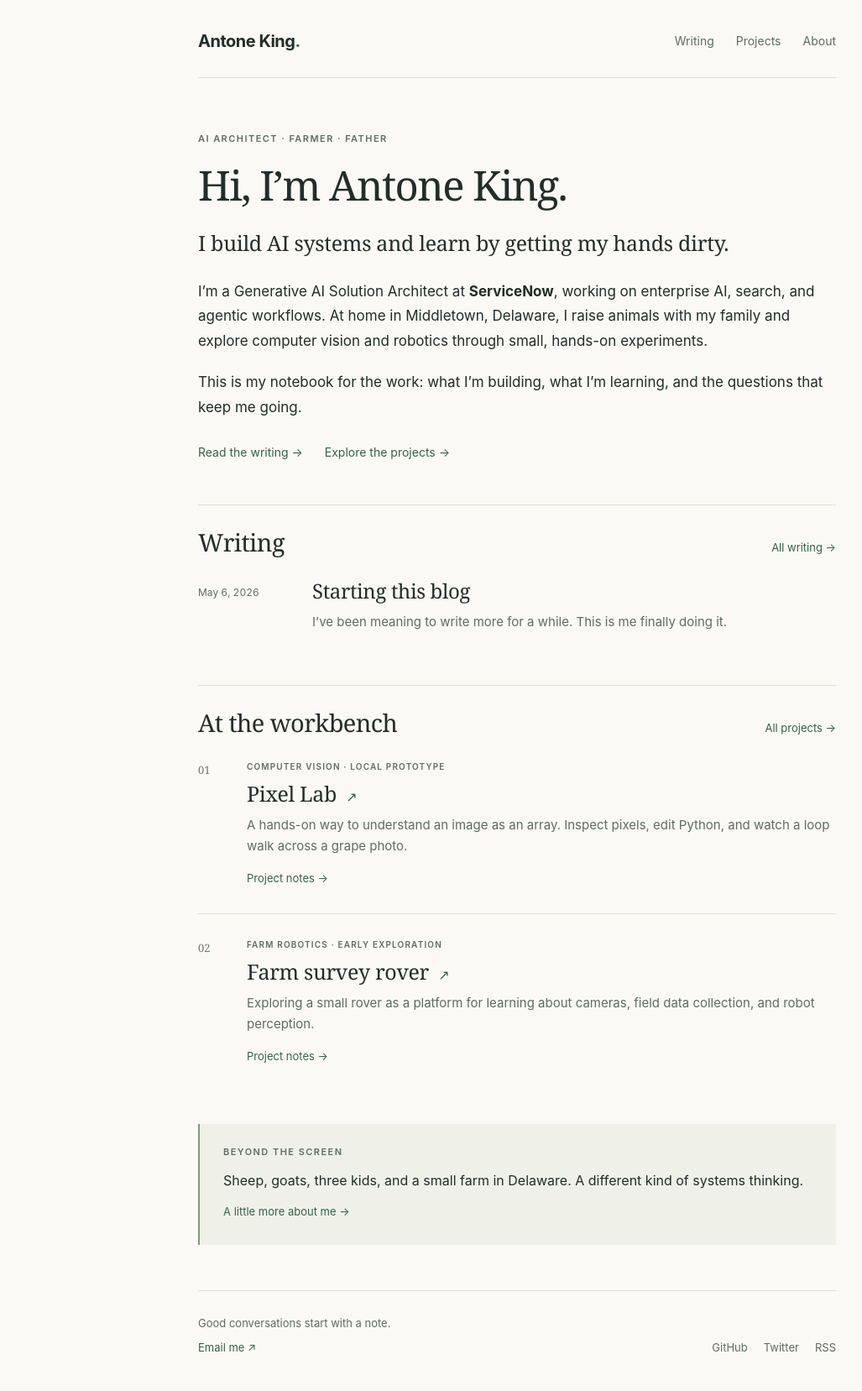
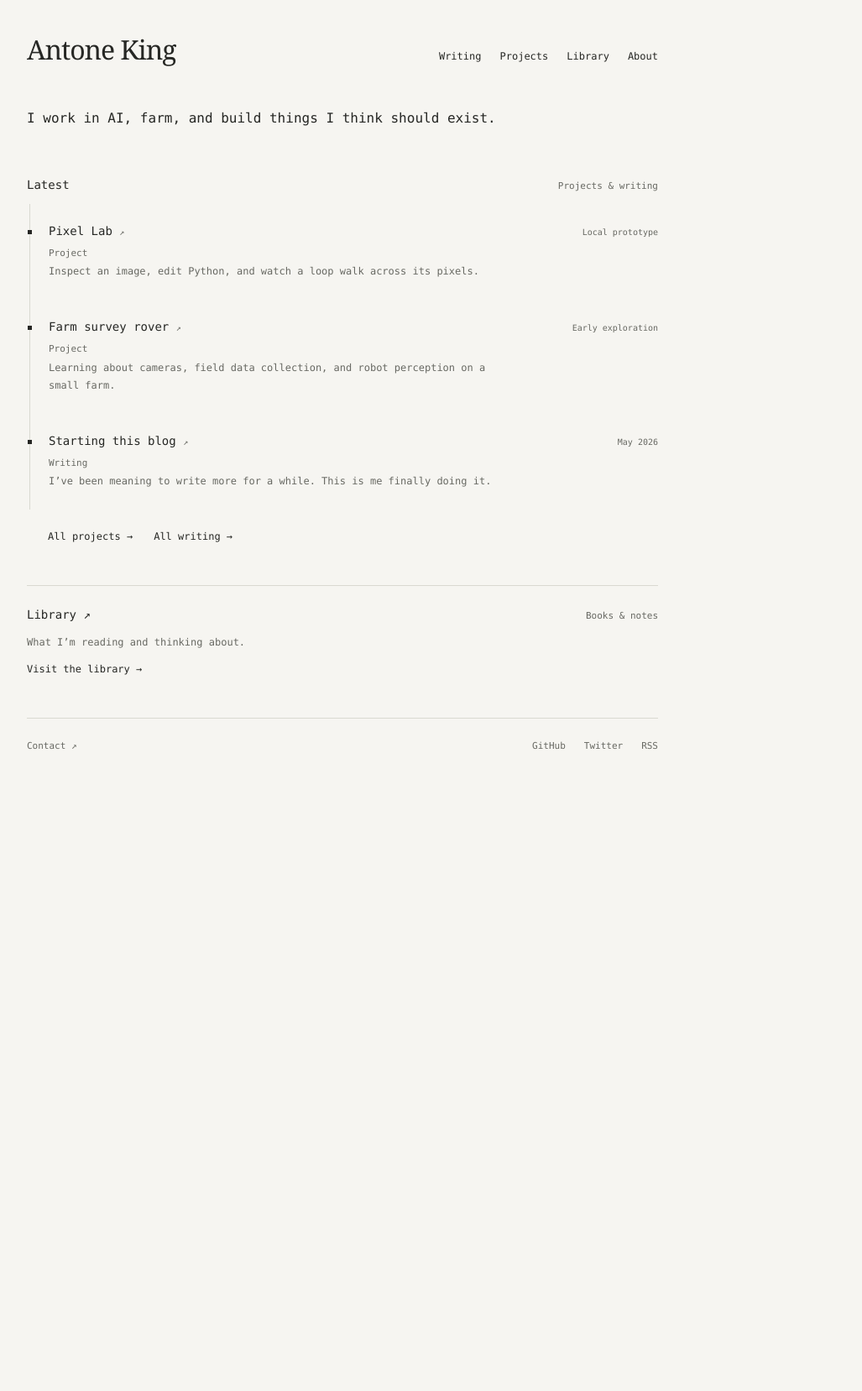
Before and after one commit to antonemking/antonemking.github.io, a Jekyll site: the page built from index.md, in a window 1280 px wide. Shown: the whole page at 84% size, without its empty margins (24-1051 px from the left). Built offline with Jekyll 4.4.1, drawn with Linux system fonts in a browser that asks for light colours; after the commit the page ends 934 px from its top, so only the background shows below that.

Commit message:
Simplify homepage and add a personal reading library

```diff
--- /dev/null
+++ b/_data/books.yml
@@ -0,0 +1,3 @@
+# Add only books confirmed by Antone.
+# Each entry: title, author (optional), status (reading/finished/to-read), note (optional).
+[]
--- a/_includes/project-list.html
+++ b/_includes/project-list.html
@@ -1,20 +1,12 @@
 <ul class="project-list">
+  {% for project in site.data.projects %}
   <li>
-    <div class="project-number" aria-hidden="true">01</div>
-    <div>
-      <p class="eyebrow">Computer vision · Local prototype</p>
-      <h3><a href="{{ '/projects/pixel-lab/' | relative_url }}">Pixel Lab <span aria-hidden="true">↗</span></a></h3>
-      <p>A hands-on way to understand an image as an array. Inspect pixels, edit Python, and watch a loop walk across a grape photo.</p>
-      <a class="quiet-link" href="{{ '/projects/pixel-lab/' | relative_url }}">Project notes <span aria-hidden="true">→</span></a>
+    <div class="entry-heading">
+      <h3><a href="{{ project.url | relative_url }}">{{ project.title }} <span aria-hidden="true">↗</span></a></h3>
+      <span class="entry-date">{{ project.status }}</span>
     </div>
+    <p class="entry-type">{{ project.category }}</p>
+    <p>{{ project.summary }}</p>
   </li>
-  <li>
-    <div class="project-number" aria-hidden="true">02</div>
-    <div>
-      <p class="eyebrow">Farm robotics · Early exploration</p>
-      <h3><a href="{{ '/projects/farm-rover/' | relative_url }}">Farm survey rover <span aria-hidden="true">↗</span></a></h3>
-      <p>Exploring a small rover as a platform for learning about cameras, field data collection, and robot perception.</p>
-      <a class="quiet-link" href="{{ '/projects/farm-rover/' | relative_url }}">Project notes <span aria-hidden="true">→</span></a>
-    </div>
-  </li>
+  {% endfor %}
 </ul>
--- a/_layouts/default.html
+++ b/_layouts/default.html
@@ -5,25 +5,25 @@
     <meta name="viewport" content="width=device-width, initial-scale=1">
     {% seo %}
     <link rel="stylesheet" href="{{ '/assets/css/style.css' | relative_url }}">
-    <meta name="theme-color" content="#faf9f6">
+    <meta name="theme-color" content="#f6f5f1">
     {% feed_meta %}
   </head>
   <body>
     <a class="skip-link" href="#main">Skip to content</a>
     <div class="site-shell">
       <header class="site-header">
-        <a class="site-name" href="{{ '/' | relative_url }}"{% if page.url == '/' %} aria-current="page"{% endif %}>Antone King<span class="name-period" aria-hidden="true">.</span></a>
+        <a class="site-name" href="{{ '/' | relative_url }}"{% if page.url == '/' %} aria-current="page"{% endif %}>Antone King</a>
         <nav aria-label="Main navigation">
           <a href="{{ '/blog/' | relative_url }}"{% if page.section == 'writing' or page.layout == 'post' %} aria-current="page"{% endif %}>Writing</a>
           <a href="{{ '/projects/' | relative_url }}"{% if page.section == 'projects' %} aria-current="page"{% endif %}>Projects</a>
+          <a href="{{ '/library/' | relative_url }}"{% if page.section == 'library' %} aria-current="page"{% endif %}>Library</a>
           <a href="{{ '/about/' | relative_url }}"{% if page.url == '/about/' %} aria-current="page"{% endif %}>About</a>
         </nav>
       </header>
       <main id="main" tabindex="-1">{{ content }}</main>
       <footer class="site-footer" id="contact">
         <div>
-          <p class="footer-invitation">Good conversations start with a note.</p>
-          <a href="mailto:{{ site.email }}">Email me <span aria-hidden="true">↗</span></a>
+          <a href="mailto:{{ site.email }}">Contact <span aria-hidden="true">↗</span></a>
         </div>
         <div class="footer-links" aria-label="Elsewhere">
           <a href="https://github.com/{{ site.github_username }}">GitHub</a>
--- a/_layouts/home.html
+++ b/_layouts/home.html
@@ -1,23 +1,54 @@
 ---
 layout: default
 ---
+<h1 class="sr-only">{{ site.title }}</h1>
 <div class="home-intro prose">{{ content }}</div>
-<section class="home-section" aria-labelledby="writing-heading">
+<section class="home-section" aria-labelledby="latest-heading">
   <div class="section-heading">
-    <h2 id="writing-heading">Writing</h2>
-    <a class="quiet-link" href="{{ '/blog/' | relative_url }}">All writing <span aria-hidden="true">→</span></a>
+    <h2 id="latest-heading">Latest</h2>
+    <p>Projects &amp; writing</p>
   </div>
-  {% include post-list.html limit=3 %}
+  <ul class="timeline">
+    {% for project in site.data.projects %}
+    <li>
+      <div class="entry-heading">
+        <h3><a href="{{ project.url | relative_url }}">{{ project.title }} <span aria-hidden="true">↗</span></a></h3>
+        <span class="entry-date">{{ project.status }}</span>
+      </div>
+      <p class="entry-type">Project</p>
+      <p class="entry-summary">{{ project.summary }}</p>
+    </li>
+    {% endfor %}
+    {% for post in site.posts limit:3 %}
+    <li>
+      <div class="entry-heading">
+        <h3><a href="{{ post.url | relative_url }}">{{ post.title }} <span aria-hidden="true">↗</span></a></h3>
+        <time class="entry-date" datetime="{{ post.date | date_to_xmlschema }}">{{ post.date | date: '%b %Y' }}</time>
+      </div>
+      <p class="entry-type">Writing</p>
+      <p class="entry-summary">{{ post.excerpt | strip_html | strip | truncatewords: 22 }}</p>
+    </li>
+    {% endfor %}
+  </ul>
+  <div class="archive-links">
+    <a href="{{ '/projects/' | relative_url }}">All projects <span aria-hidden="true">→</span></a>
+    <a href="{{ '/blog/' | relative_url }}">All writing <span aria-hidden="true">→</span></a>
+  </div>
 </section>
-<section class="home-section" aria-labelledby="projects-heading">
+<section class="library-preview" aria-labelledby="library-heading">
   <div class="section-heading">
-    <h2 id="projects-heading">At the workbench</h2>
-    <a class="quiet-link" href="{{ '/projects/' | relative_url }}">All projects <span aria-hidden="true">→</span></a>
+    <h2 id="library-heading"><a href="{{ '/library/' | relative_url }}">Library <span aria-hidden="true">↗</span></a></h2>
+    <p>Books &amp; notes</p>
   </div>
-  {% include project-list.html %}
+  <p>What I’m reading and thinking about.</p>
+  {% assign reading = site.data.books | where: 'status', 'reading' %}
+  {% if reading.size > 0 %}
+  <ul class="reading-preview">
+    {% for book in reading limit:3 %}
+    <li><a href="{{ '/library/' | relative_url }}#{{ book.title | slugify }}">{{ book.title | escape }}</a>{% if book.author %}<span> · {{ book.author | escape }}</span>{% endif %}</li>
+    {% endfor %}
+  </ul>
+  {% else %}
+  <a class="quiet-link" href="{{ '/library/' | relative_url }}">Visit the library <span aria-hidden="true">→</span></a>
+  {% endif %}
 </section>
-<aside class="personal-note">
-  <span class="eyebrow">Beyond the screen</span>
-  <p>Sheep, goats, three kids, and a small farm in Delaware. A different kind of systems thinking.</p>
-  <a class="quiet-link" href="{{ '/about/' | relative_url }}">A little more about me <span aria-hidden="true">→</span></a>
-</aside>
--- a/assets/css/style.scss
+++ b/assets/css/style.scss
@@ -2,130 +2,126 @@
 ---
 
 :root {
-  --paper: #faf9f6;
-  --ink: #232d29;
-  --muted: #606b64;
-  --accent: #356249;
-  --line: #dedfd6;
-  --wash: #eff1e9;
+  --paper: #f6f5f1;
+  --ink: #262724;
+  --muted: #686963;
+  --line: #d9d9d1;
+  --wash: #efeee8;
+  --mono: "SFMono-Regular", Consolas, "Liberation Mono", Menlo, monospace;
 }
-
 * { box-sizing: border-box; }
 html { scroll-padding-top: 24px; }
-body {
-  margin: 0;
-  background: var(--paper);
-  color: var(--ink);
-  font-family: -apple-system, BlinkMacSystemFont, "Segoe UI", sans-serif;
-  font-size: 17px;
-  line-height: 1.75;
-  -webkit-font-smoothing: antialiased;
-}
-::selection { background: #d9e5cf; }
-a { color: var(--accent); text-decoration-thickness: 1px; text-underline-offset: 4px; }
-a:hover { color: var(--ink); }
-a:focus-visible, button:focus-visible { outline: 2px solid var(--accent); outline-offset: 5px; border-radius: 2px; }
+body { margin: 0; background: var(--paper); color: var(--ink); font: 14px/1.75 var(--mono); -webkit-font-smoothing: antialiased; }
+::selection { background: #dfdfd2; }
+a { color: inherit; text-decoration-thickness: 1px; text-underline-offset: 4px; }
+a:hover { color: var(--muted); }
+a:focus-visible { outline: 2px solid var(--ink); outline-offset: 5px; border-radius: 1px; }
 main:focus { outline: none; }
 img, video { max-width: 100%; height: auto; }
-.site-shell { max-width: 824px; margin: 0 auto; padding: 0 32px; }
-.site-header { display: flex; align-items: center; justify-content: space-between; gap: 24px; padding: 32px 0 25px; border-bottom: 1px solid var(--line); }
-.site-name { color: var(--ink); font-size: 20px; font-weight: 650; letter-spacing: -.5px; text-decoration: none; white-space: nowrap; }
-.name-period { color: var(--accent); }
-.site-header nav { display: flex; align-items: center; gap: 26px; font-size: 14px; }
-.site-header nav a { color: var(--muted); padding: 5px 0; text-decoration: none; }
-.site-header nav a:hover, .site-header nav a[aria-current] { color: var(--ink); text-decoration: underline; text-underline-offset: 8px; }
+p { margin: 0 0 18px; }
+h1, h2, h3 { font-weight: 400; }
+h1 { margin: 0 0 22px; font: 36px/1.2 Georgia, "Times New Roman", serif; letter-spacing: -1.1px; }
+h2 { margin: 0 0 18px; font-size: 16px; line-height: 1.5; }
+h3 { margin: 0 0 7px; font-size: 14px; line-height: 1.5; }
+.site-shell { max-width: 864px; margin: 0; padding: 40px 56px 0; }
+.site-header { display: flex; align-items: baseline; justify-content: space-between; gap: 24px; }
+.site-name { color: var(--ink); font: 32px/1.2 Georgia, "Times New Roman", serif; letter-spacing: -1.1px; text-decoration: none; white-space: nowrap; }
+.site-header nav { display: flex; flex-wrap: wrap; align-items: center; gap: 22px; font-size: 12px; }
+.site-header nav a { text-decoration: none; padding: 5px 0; }
+.site-header nav a:hover, .site-header nav a[aria-current] { text-decoration: underline; text-underline-offset: 6px; }
 .skip-link { position: absolute; top: -100px; left: 16px; z-index: 10; padding: 10px 16px; background: var(--ink); color: white; }
 .skip-link:focus { top: 10px; color: white; }
-h1, h2, h3 { font-family: Georgia, "Times New Roman", serif; font-weight: 400; line-height: 1.2; }
-h1 { margin: 0 0 22px; font-size: clamp(36px, 5vw, 49px); letter-spacing: -1.6px; }
-h2 { margin: 0 0 18px; font-size: 29px; letter-spacing: -.6px; }
-h3 { margin: 0 0 10px; font-size: 25px; letter-spacing: -.35px; }
-p { margin: 0 0 19px; }
-.eyebrow { display: block; margin: 0 0 16px; color: var(--muted); font-size: 11px; font-weight: 600; letter-spacing: 1.45px; line-height: 1.6; text-transform: uppercase; }
-.home-intro { padding: 64px 0 49px; }
-.home-intro .intro-line { font-family: Georgia, "Times New Roman", serif; font-size: 25px; line-height: 1.45; letter-spacing: -.3px; margin-bottom: 25px; }
-.intro-links { display: flex; gap: 26px; flex-wrap: wrap; margin-top: 27px; font-size: 14px; }
-.intro-links a { text-decoration: none; }
-.intro-links a:hover { text-decoration: underline; }
-.home-section { border-top: 1px solid var(--line); padding-top: 27px; margin-bottom: 40px; }
-.section-heading { display: flex; align-items: baseline; justify-content: space-between; gap: 20px; margin-bottom: 26px; }
-.section-heading h2 { margin: 0; }
-.quiet-link { font-size: 13px; text-decoration: none; }
+.sr-only { position: absolute; width: 1px; height: 1px; padding: 0; margin: -1px; overflow: hidden; clip: rect(0,0,0,0); white-space: nowrap; border: 0; }
+.home-intro { padding: 44px 0 54px; max-width: 640px; font-size: 16px; line-height: 1.8; }
+.home-intro p { margin: 0; }
+.home-section { margin-bottom: 47px; }
+.section-heading { display: flex; align-items: baseline; justify-content: space-between; gap: 20px; margin-bottom: 12px; }
+.section-heading h2 { margin: 0; font-size: 14px; }
+.section-heading p { color: var(--muted); font-size: 11px; margin: 0; }
+.section-heading a { text-decoration: none; }
+.section-heading a:hover { text-decoration: underline; }
+.timeline { list-style: none; margin: 0 0 22px 3px; padding: 0 0 0 22px; border-left: 1px solid var(--line); }
+.timeline li { position: relative; padding: 22px 0 23px; }
+.timeline li::before { content: ""; position: absolute; left: -25px; top: 31px; width: 5px; height: 5px; background: var(--ink); }
+.entry-heading { display: flex; flex-wrap: wrap; align-items: baseline; justify-content: space-between; gap: 6px 20px; margin-bottom: 6px; }
+.entry-heading h3 { margin: 0; }
+.entry-heading h3 a { text-decoration: none; }
+.entry-heading h3 a:hover { text-decoration: underline; }
+.entry-heading h3 a span { color: var(--muted); font-size: 10px; }
+.entry-date { color: var(--muted); font-size: 10px; white-space: nowrap; }
+.entry-type { color: var(--muted); font-size: 11px; margin: 0 0 2px; }
+.entry-summary { color: var(--muted); font-size: 12px; max-width: 560px; margin: 0; }
+.archive-links { display: flex; flex-wrap: wrap; gap: 12px 25px; padding-left: 25px; font-size: 12px; }
+.archive-links a { text-decoration: none; }
+.archive-links a:hover { text-decoration: underline; }
+.library-preview { border-top: 1px solid var(--line); padding: 24px 0 0; margin-bottom: 46px; }
+.library-preview > p { color: var(--muted); font-size: 12px; margin-bottom: 8px; }
+.quiet-link { font-size: 12px; text-decoration: none; }
 .quiet-link:hover { text-decoration: underline; }
-.writing-list { list-style: none; padding: 0; margin: 0; }
-.writing-list li { display: grid; grid-template-columns: 112px 1fr; gap: 24px; padding: 0 0 22px; }
-.writing-list li + li { padding-top: 25px; border-top: 1px solid var(--line); }
-.writing-list time { color: var(--muted); font-size: 12px; padding-top: 5px; font-variant-numeric: tabular-nums; }
-.writing-list h3 { font-size: 24px; }
-.writing-list h3 a, .project-list h3 a { color: var(--ink); text-decoration: none; }
-.writing-list h3 a:hover, .project-list h3 a:hover { color: var(--accent); text-decoration: underline; }
-.writing-list p { color: var(--muted); font-size: 15px; line-height: 1.7; margin: 0; }
-.project-list { list-style: none; padding: 0; margin: 0; }
-.project-list li { display: grid; grid-template-columns: 38px 1fr; gap: 20px; padding: 0 0 27px; }
-.project-list li + li { padding-top: 28px; border-top: 1px solid var(--line); }
-.project-number { color: #727d73; font: 13px/1.6 Georgia, serif; padding-top: 2px; }
-.project-list .eyebrow { margin: 0 0 9px; font-size: 10px; letter-spacing: 1.15px; }
-.project-list h3 a span { margin-left: 5px; font-family: sans-serif; font-size: 16px; color: var(--accent); }
-.project-list p:not(.eyebrow) { color: var(--muted); font-size: 15px; line-height: 1.7; margin: 0 0 10px; }
-.personal-note { padding: 25px 28px; background: var(--wash); border-left: 2px solid #819577; margin: 7px 0 54px; }
-.personal-note .eyebrow { margin-bottom: 10px; }
-.personal-note p { font-size: 16px; margin: 0 0 8px; }
-.page { padding: 58px 0 64px; }
-.page-heading { margin: 0 0 36px; }
-.page-heading h1 { margin-bottom: 20px; }
-.page-intro { color: var(--muted); font-size: 19px; line-height: 1.65; margin: 0; }
-.prose h2 { margin-top: 36px; margin-bottom: 17px; }
-.prose h3 { margin-top: 28px; }
-.prose ul, .prose ol { padding-left: 24px; margin: 0 0 24px; }
+.reading-preview { padding: 0; list-style: none; font-size: 12px; margin: 15px 0 0; }
+.reading-preview li + li { margin-top: 8px; }
+.reading-preview span { color: var(--muted); }
+.page { padding: 48px 0 56px; }
+.page-heading { margin: 0 0 32px; }
+.page-intro { color: var(--muted); margin: 0; max-width: 650px; }
+.eyebrow { margin: 0 0 14px; color: var(--muted); font-size: 11px; line-height: 1.6; }
+.prose h2 { margin-top: 32px; margin-bottom: 16px; }
+.prose h3 { margin-top: 25px; }
+.prose ul, .prose ol { padding-left: 22px; margin: 0 0 24px; }
 .prose li + li { margin-top: 8px; }
-.prose .writing-list, .prose .project-list { padding: 0; margin: 30px 0 0; }
+.prose .writing-list, .prose .project-list { padding: 0; margin: 30px 0 0; list-style: none; }
+.writing-list li { display: grid; grid-template-columns: 106px 1fr; gap: 20px; padding: 0 0 25px; }
+.writing-list li + li, .project-list li + li { padding-top: 25px; border-top: 1px solid var(--line); }
+.writing-list time { color: var(--muted); font-size: 11px; padding-top: 2px; font-variant-numeric: tabular-nums; }
 .prose .writing-list h3, .prose .project-list h3 { margin-top: 0; }
-.prose .writing-list li + li, .prose .project-list li + li { margin-top: 0; }
-.prose .archive-note { border-top: 1px solid var(--line); margin-top: 18px; padding-top: 22px; font-size: 14px; color: var(--muted); }
-.prose code { font-size: .88em; padding: 2px 4px; background: var(--wash); border-radius: 3px; }
+.writing-list h3 a { text-decoration: none; }
+.writing-list h3 a:hover { text-decoration: underline; }
+.writing-list p, .project-list p { color: var(--muted); font-size: 12px; margin: 0; }
+.project-list li { padding-bottom: 25px; }
+.project-list .entry-type { margin-bottom: 4px; font-size: 11px; }
+.prose .archive-note { border-top: 1px solid var(--line); margin-top: 18px; padding-top: 22px; font-size: 12px; color: var(--muted); }
+.prose code { font-size: .9em; padding: 2px 4px; background: var(--wash); }
 .prose pre { padding: 18px; overflow-x: auto; background: var(--wash); }
 .prose pre code { padding: 0; }
-.prose blockquote { border-left: 2px solid #819577; margin: 24px 0; padding-left: 22px; color: var(--muted); }
+.prose blockquote { border-left: 2px solid var(--line); margin: 24px 0; padding-left: 22px; color: var(--muted); }
 .prose table { display: block; overflow-x: auto; border-collapse: collapse; }
 .prose th, .prose td { padding: 8px 12px; border: 1px solid var(--line); text-align: left; }
-.back-link { display: inline-block; margin-bottom: 30px; font-size: 13px; text-decoration: none; }
-.project-status { border-left: 2px solid #819577; background: var(--wash); margin: 31px 0; padding: 23px 26px; font-size: 15px; }
-.project-status strong { display: block; margin-bottom: 8px; font-weight: 600; }
+.back-link { display: inline-block; margin-bottom: 30px; font-size: 12px; text-decoration: none; }
+.project-status { border-left: 2px solid var(--line); margin: 30px 0; padding: 6px 0 6px 22px; font-size: 12px; }
+.project-status strong { display: block; margin-bottom: 8px; font-weight: 500; }
 .project-status p { margin-bottom: 0; color: var(--muted); }
-.site-footer { display: flex; justify-content: space-between; align-items: end; gap: 24px; padding: 27px 0 40px; border-top: 1px solid var(--line); font-size: 13px; }
-.footer-invitation { color: var(--muted); margin: 0 0 7px; }
+.bookshelf { border-top: 1px solid var(--line); padding-top: 23px; margin-top: 32px; }
+.prose .bookshelf h2 { margin-top: 0; font-size: 14px; }
+.prose .book-list { list-style: none; padding: 0; margin: 0; }
+.book-list li { padding: 20px 0; }
+.prose .book-list li + li { border-top: 1px solid var(--line); margin-top: 0; }
+.prose .book-list h3 { margin: 0 0 5px; }
+.book-author, .book-note, .empty-library { color: var(--muted); font-size: 12px; }
+.book-author { margin: 0; }
+.book-note { margin: 12px 0 0; }
+.site-footer { display: flex; justify-content: space-between; align-items: baseline; flex-wrap: wrap; gap: 18px 24px; padding: 23px 0 36px; border-top: 1px solid var(--line); font-size: 11px; color: var(--muted); }
 .site-footer a { text-decoration: none; }
 .site-footer a:hover { text-decoration: underline; }
-.footer-links { display: flex; gap: 19px; }
-.footer-links a { color: var(--muted); }
-@media (max-width: 600px) {
-  .site-shell { padding: 0 24px; }
-  .site-header { padding: 25px 0 21px; }
-  .site-name { font-size: 18px; }
-  .site-header nav { gap: 17px; font-size: 13px; }
-  .home-intro { padding-top: 45px; padding-bottom: 38px; }
-  .home-intro .intro-line { font-size: 23px; }
-  .section-heading h2 { font-size: 27px; }
-  .section-heading { margin-bottom: 22px; }
-  .writing-list li { grid-template-columns: 1fr; gap: 9px; }
-  .writing-list time { padding-top: 0; }
-  .project-list li { grid-template-columns: 25px 1fr; gap: 12px; }
-  .project-list .eyebrow { font-size: 9px; letter-spacing: .8px; }
-  .personal-note { padding: 21px 22px; }
-  .site-footer { flex-direction: column; align-items: start; gap: 20px; }
-  .page { padding-top: 43px; }
-}
-@media (max-width: 380px) {
-  .site-header { flex-direction: column; align-items: start; gap: 10px; }
-  .site-header nav { gap: 26px; }
-  .intro-links { flex-direction: column; gap: 9px; }
-  .section-heading { gap: 10px; }
-  .section-heading .quiet-link { font-size: 12px; }
+.footer-links { display: flex; gap: 22px; }
+@media (max-width: 640px) {
+  .site-shell { padding: 27px 24px 0; }
+  .site-header { flex-direction: column; align-items: start; gap: 17px; }
+  .site-name { font-size: 30px; }
+  .site-header nav { gap: 25px; }
+  .home-intro { padding: 34px 0 41px; font-size: 15px; }
+  .section-heading { gap: 12px; }
+  .section-heading p { font-size: 10px; }
+  .timeline { padding-left: 18px; }
+  .timeline li::before { left: -21px; }
+  .entry-heading { gap: 6px 16px; }
+  .archive-links { padding-left: 21px; }
+  .writing-list li { grid-template-columns: 1fr; gap: 8px; }
+  .page { padding-top: 35px; }
+  h1 { font-size: 31px; }
 }
 @media print {
-  body { background: white; color: black; font-size: 12pt; }
-  .site-header nav, .skip-link, .intro-links, .site-footer { display: none; }
-  .site-shell { max-width: none; }
-  .home-intro, .page { padding-top: 28px; }
+  body { background: white; color: black; font-size: 11pt; }
+  .site-header nav, .skip-link, .site-footer { display: none; }
+  .site-shell { max-width: none; padding: 0; }
   a { color: black; }
 }
--- a/index.md
+++ b/index.md
@@ -1,18 +1,7 @@
 ---
 layout: home
 title: Home
-description: Antone King writes about enterprise AI and explores computer vision and robotics on a small farm in Delaware.
+description: I work in AI, farm, and build things I think should exist.
 ---
 
-<p class="eyebrow">AI architect · Farmer · Father</p>
-
-# Hi, I’m Antone King.
-
-I build AI systems and learn by getting my hands dirty.
-{: .intro-line }
-
-I'm a Generative AI Solution Architect at **ServiceNow**, working on enterprise AI, search, and agentic workflows. At home in Middletown, Delaware, I raise animals with my family and explore computer vision and robotics through small, hands-on experiments.
-
-This is my notebook for the work: what I’m building, what I’m learning, and the questions that keep me going.
-
-<div class="intro-links"><a href="{{ '/blog/' | relative_url }}">Read the writing <span aria-hidden="true">→</span></a><a href="{{ '/projects/' | relative_url }}">Explore the projects <span aria-hidden="true">→</span></a></div>
+I work in AI, farm, and build things I think should exist.
```
Also changed, not shown: _data/projects.yml (added, +10 -0 lines), _includes/book-list.html (added, +9 -0 lines), library.html (added, +30 -0 lines), README.md.
